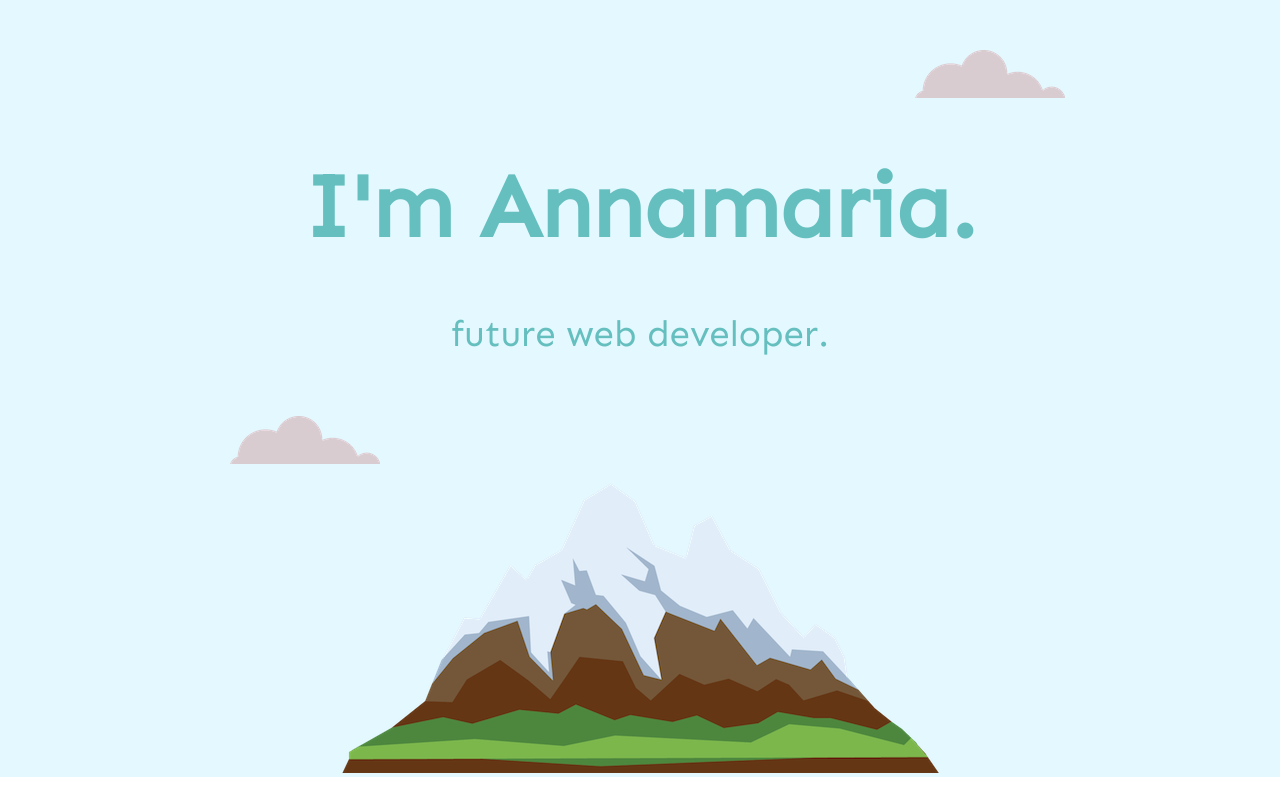
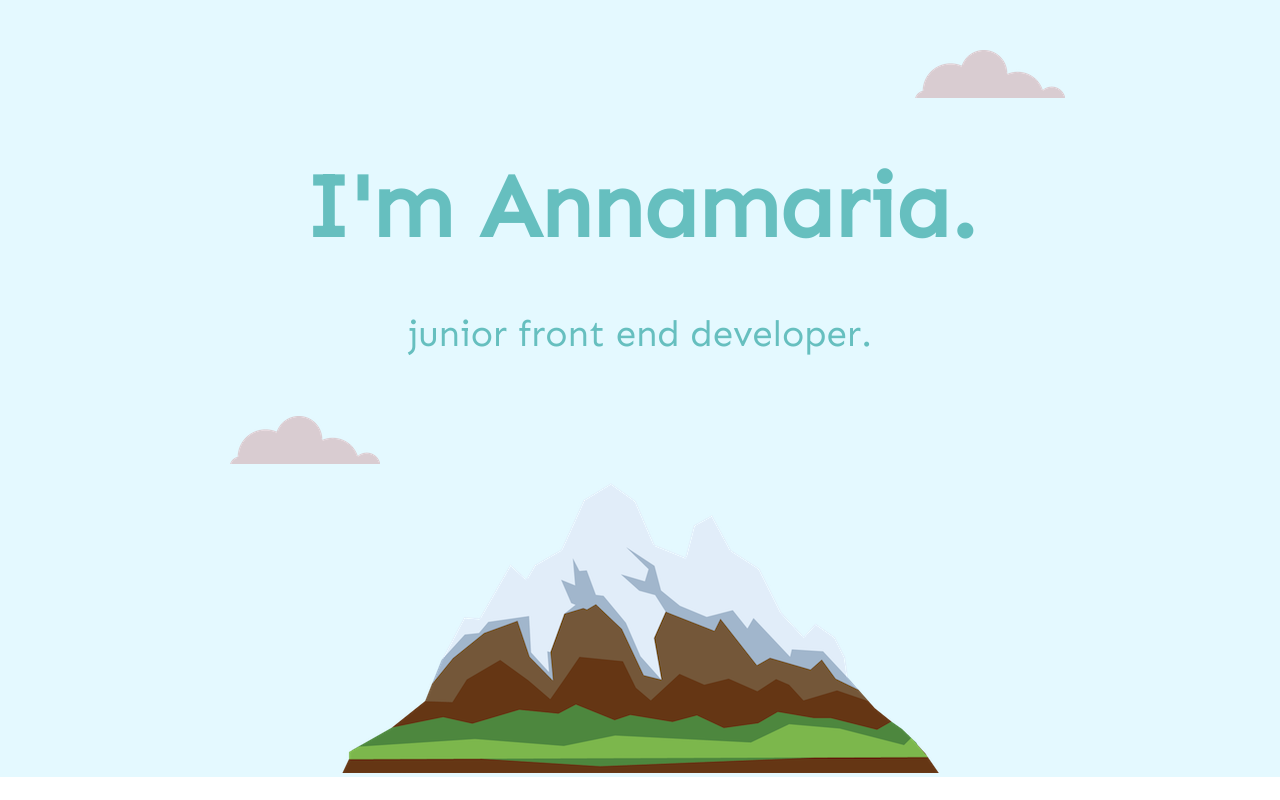
Before and after one commit to annamariadaniel/personal-website, a plain HTML site: page index.html in a window 1280 px wide. Shown: the top 800 px of the page. Drawn offline with Linux system fonts and the light colour scheme; a web font is replaced by a local one.

Commit message:
Update index.html

```diff
--- a/index.html
+++ b/index.html
@@ -13,7 +13,7 @@
   <div class="top-container">
     <img class="top-cloud" src="images/cloud.png" alt="cloud-img">
     <h1>I'm Annamaria.</h1>
-    <h2>future web developer.</h2>
+    <h2>junior front end developer.</h2>
     <img class="bottom-cloud" src="images/cloud.png" alt="cloud-img">
     <img class="mountain-img" src="images/mountain.png" alt="mountain-img">
   </div>
```
